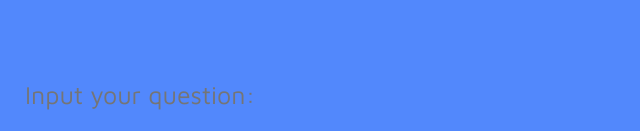
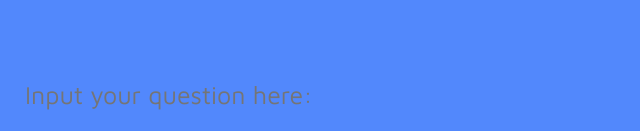
Before and after one commit to ZJW-92/chatgpt_openai, a website built with Vite: page client/index.html in a window 1280 px wide. Shown: the part 666-797 px from the top of the page, 0-640 px from the left. Built offline with nearby package versions, Linux system fonts and the light colour scheme.

Commit message:
update index.html

```diff
--- a/client/index.html
+++ b/client/index.html
@@ -4,15 +4,14 @@
     <meta charset="UTF-8" />
     <link rel="icon" type="image/svg+xml" href="favicon.ico" />
     <meta name="viewport" content="width=device-width, initial-scale=1.0" />
-    <title>ChatGDP</title>
+    <title>ChatGDP OpenAI</title>
     <link rel="stylesheet" href="style.css" />
   </head>
   <body>
     <div id="app">
       <div id="chat_container"></div>
-
       <form>
-        <textarea name="prompt" rows="1" cols="1" placeholder="Input your question:"></textarea>
+        <textarea name="prompt" rows="1" cols="1" placeholder="Input your question here:"></textarea>
         <button type="submit"><img src="assets/send.svg" alt="send" />
       </form>
     </div>
```
